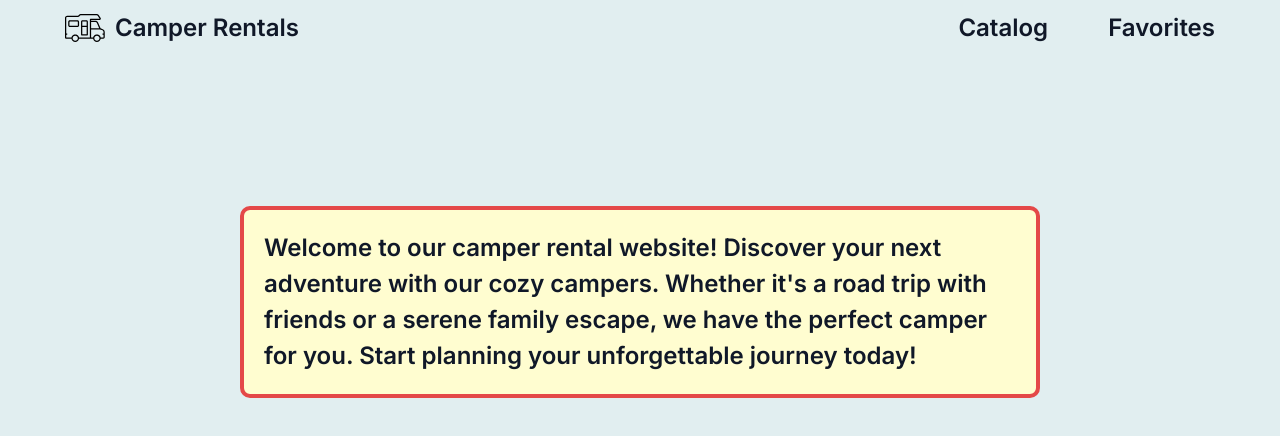
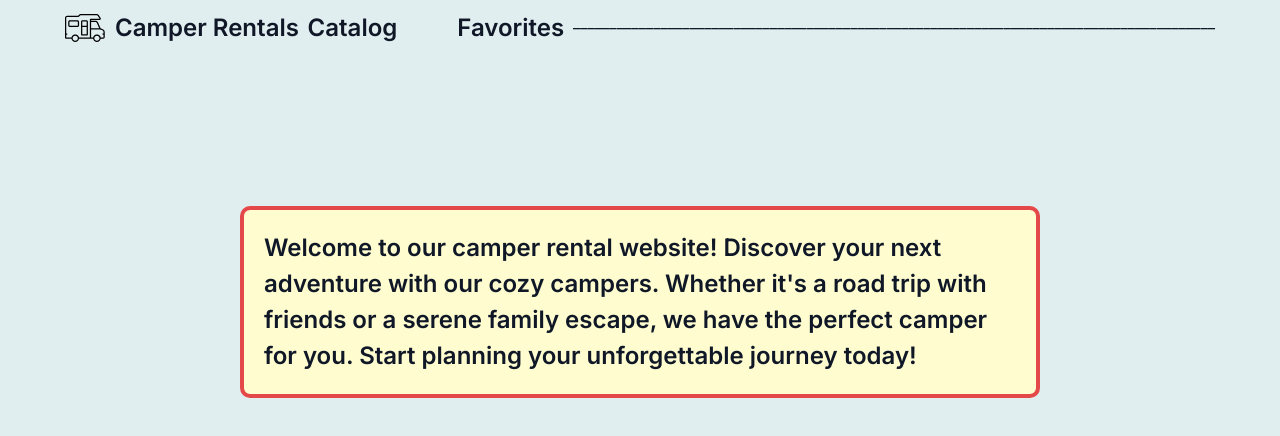
Before and after one commit to Andreas-206/camper, a React (Vite) app: page / in a window 1280 px wide. Shown: the top 436 px of the page. Built offline with nearby package versions, Linux system fonts and the light colour scheme.

Commit message:
Update Header.jsx

```diff
--- a/src/components/Header/Header.jsx
+++ b/src/components/Header/Header.jsx
@@ -26,6 +26,7 @@ export const Header = () => {
             <Navlink to="/favorites">Favorites</Navlink>
           </li>
         </List>
+        ________________________________________________________________________________________
       </Navigation>
     </HeaderContainer>
   );
```
